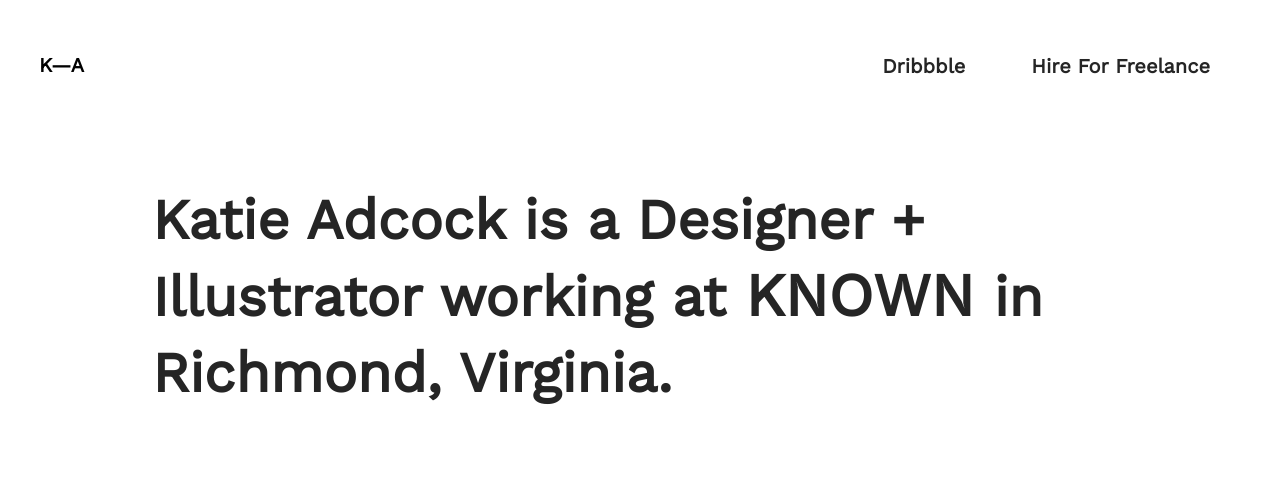
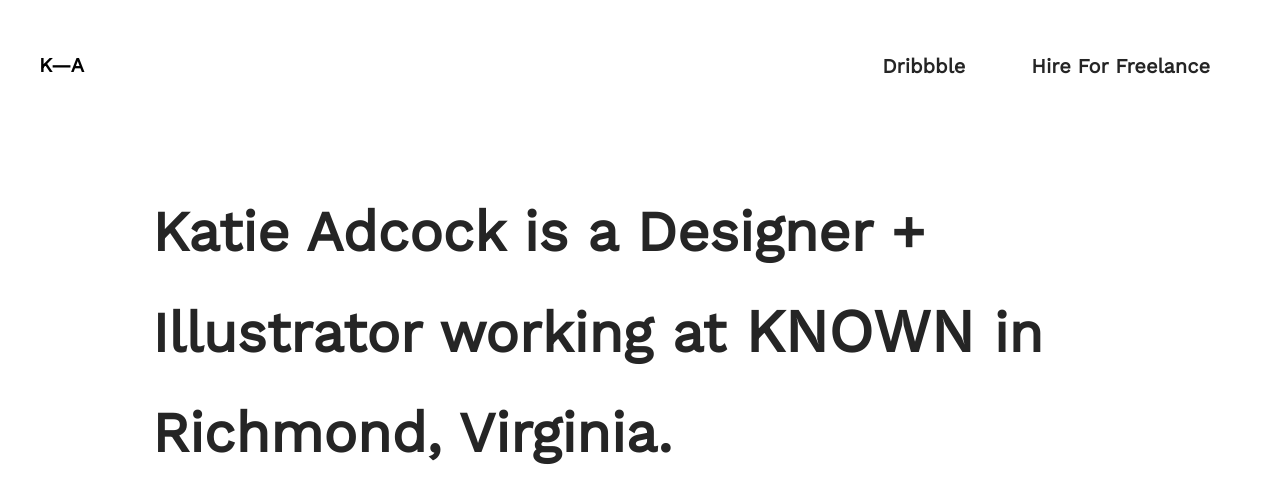
Before and after one commit to katie-adcock/portfolio, a plain HTML site: page index.html in a window 1280 px wide. Shown: the top 502 px of the page. Drawn offline with nearby package versions, Linux system fonts and the light colour scheme.

Commit message:
css change

```diff
--- a/css/style.css
+++ b/css/style.css
@@ -55,7 +55,7 @@ h1 {
     width: 80%;
     font-size: 56px;
     padding: 144px;
-    line-height: 76px;
+    line-height: 100px;
 }
 
 h1 a {
```
